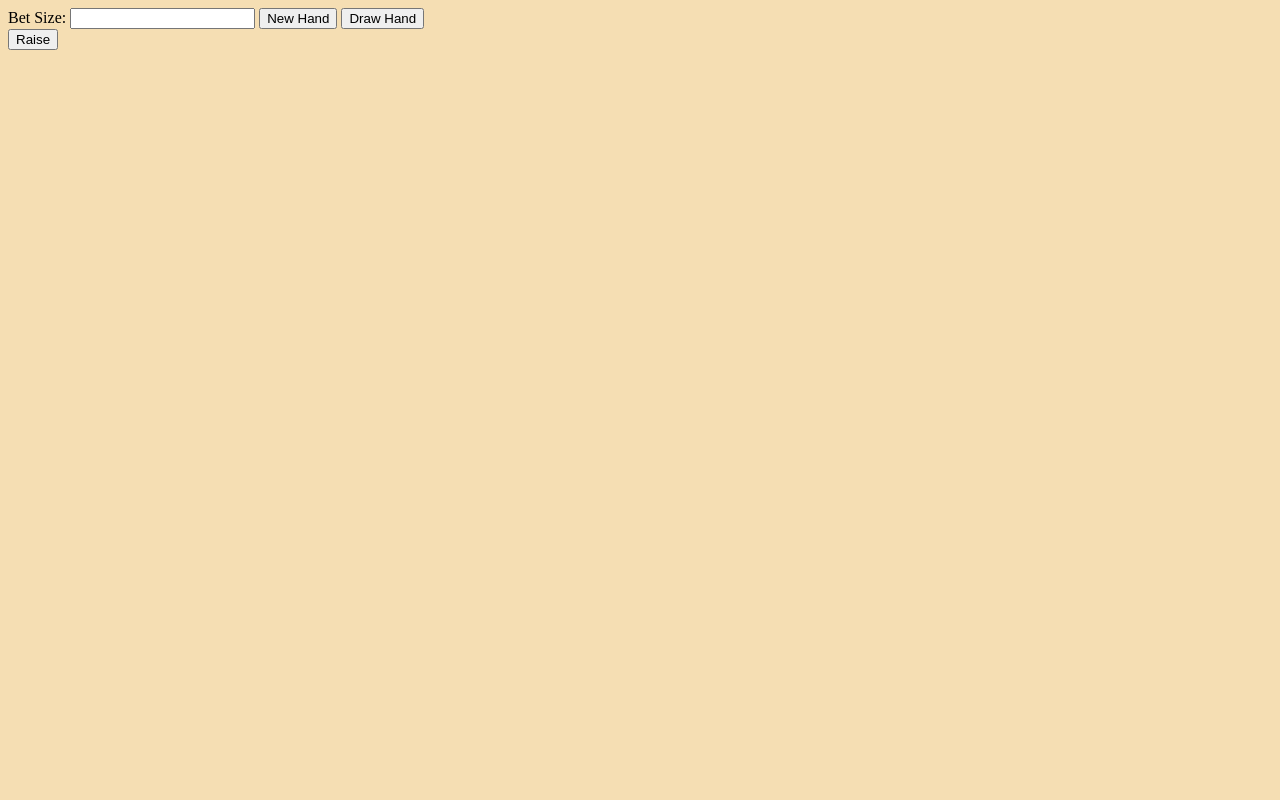
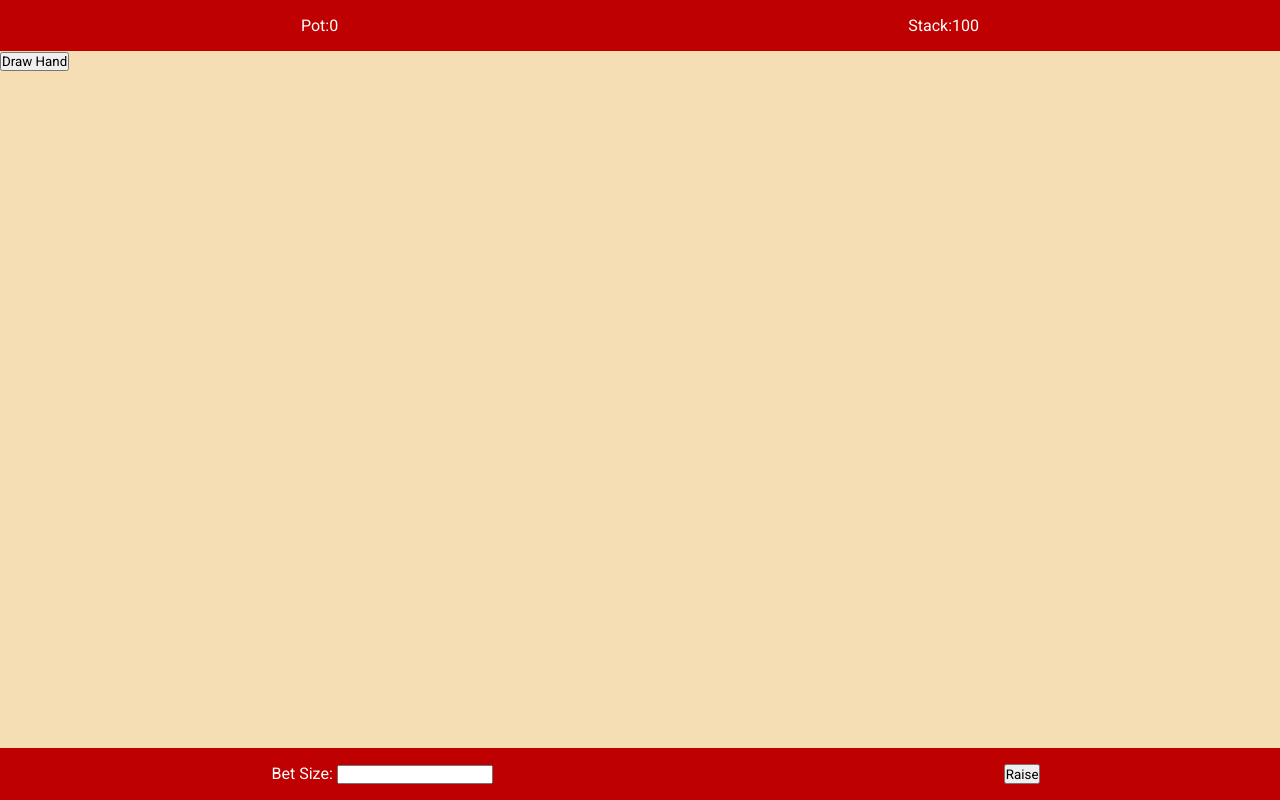
Before and after one commit to calebstem/poker-sim, a plain HTML site: page index.html in a window 1280 px wide. Drawn offline with Linux system fonts and the light colour scheme.

Commit message:
Basic CSS and turn implemented

```diff
--- a/index.html
+++ b/index.html
@@ -6,17 +6,26 @@
     <meta name="viewport" content="width=device-width, initial-scale=1.0">
     <title>Poker Sim</title>
     <link rel='stylesheet' href="style.css"/>
+    <link rel="preconnect" href="https://fonts.googleapis.com">
+    <link rel="preconnect" href="https://fonts.gstatic.com" crossorigin>
+    <link href="https://fonts.googleapis.com/css2?family=Roboto&display=swap" rel="stylesheet">
 </head>
 <body>
-    <div id='pot'></div>
-    <div id='stack'></div>
-    <label for='betSize'>Bet Size:</label>
-    <input type='number' id='betSize' minlength="0">
-    <button type="button" id="newHand">New Hand</button>
+    <header>
+        <div id='pot'></div>
+        <div id='stack'></div>
+    </header>
     <button type="button" id="drawHand">Draw Hand</button>
     <div id='handDisplay'></div>
-    <button type="button" id="flopButton">Raise</button>
     <div id='flopDisplay'></div>
+    <div id='turnDisplay'></div>
+    <footer>
+        <div>
+            <label for='betSize'>Bet Size:</label>
+            <input type='number' id='betSize' minlength="0">
+        </div>
+        <button type="button" id="flopButton">Raise</button>
+    </footer>
     <script src='main.js'></script>
 </body>
 </html>
--- a/main.js
+++ b/main.js
@@ -31,8 +31,12 @@ function drawFrom(deck){
 
 function drawFlop(deck){
     flop = [deck.pop(),deck.pop(),deck.pop()];
-    console.table(flop);
     return flop;
+}
+
+function drawTurn(deck){
+    turn = [deck.pop()];
+    return turn;
 }
 
 
@@ -42,6 +46,8 @@ let pot = 0;
 let hand = '';
 let flop = '';
 let flopDrawn = false;
+let turn = '';
+let turnDrawn = false;
 const betInput = document.getElementById('betSize');
 
 
@@ -54,15 +60,25 @@ function newHand(){
 }
 
 function potIn(){
-    pot = betInput.value;
-    console.log(pot);
-    stack -= pot;
+    console.log(stack);
+    if(betInput.value <= stack && betInput.value > 0){
+        pot = betInput.value;
+        stack -= pot;
+    }
     document.getElementById('pot').textContent = `Pot:${pot}`
     document.getElementById('stack').textContent = `Stack:${stack}`
 }
 
+function raise(){
+    if(!flopDrawn){
+        stringFlop();
+    } else if(!turnDrawn){
+        stringTurn();
+    }
+}
 
 function stringHand(){
+    newHand();
     const handDisplay = document.getElementById('handDisplay');
     handValue = hand.map(card => card.value);
     handSuits = hand.map(card => card.suit);
@@ -83,7 +99,22 @@ let stringFlop = (function(){
     };
 })();
 
+let stringTurn = (function(){
+    const turnDisplay = document.getElementById('turnDisplay');
+    return function() {
+        if (!turnDrawn){
+            turnDrawn = true;
+            potIn();
+            drawTurn(newDeck);
+            handValue = turn.map(card => card.value);
+            handSuits = turn.map(card => card.suit);
+            turnDisplay.textContent = `${handValue[0]}${handSuits[0]}`;
+        }
+    };
+})();
 
-document.getElementById('newHand').onclick = function () {newHand()};
+document.getElementById('pot').textContent = `Pot:${pot}`
+document.getElementById('stack').textContent = `Stack:${stack}`
+
 document.getElementById('drawHand').onclick = function () {stringHand()};
-document.getElementById('flopButton').onclick = function () {stringFlop()};
+document.getElementById('flopButton').onclick = function () {raise()};
--- a/style.css
+++ b/style.css
@@ -1,3 +1,29 @@
+* {
+    margin: 0;
+    padding: 0;
+    font-family: 'Roboto', sans-serif;
+}
+
 body {
     background-color: wheat;
 }
+
+header {
+  display: flex;
+  justify-content: space-around;
+  background-color: #be0000;
+  padding: 2vh;
+  color: white;
+}
+
+footer {
+  display: flex;
+  justify-content: space-around;
+  position: fixed;
+  left: 0;
+  bottom: 0;
+  width: 100%;
+  background-color: #be0000;
+  padding: 2vh;
+  color: white;
+}
```
